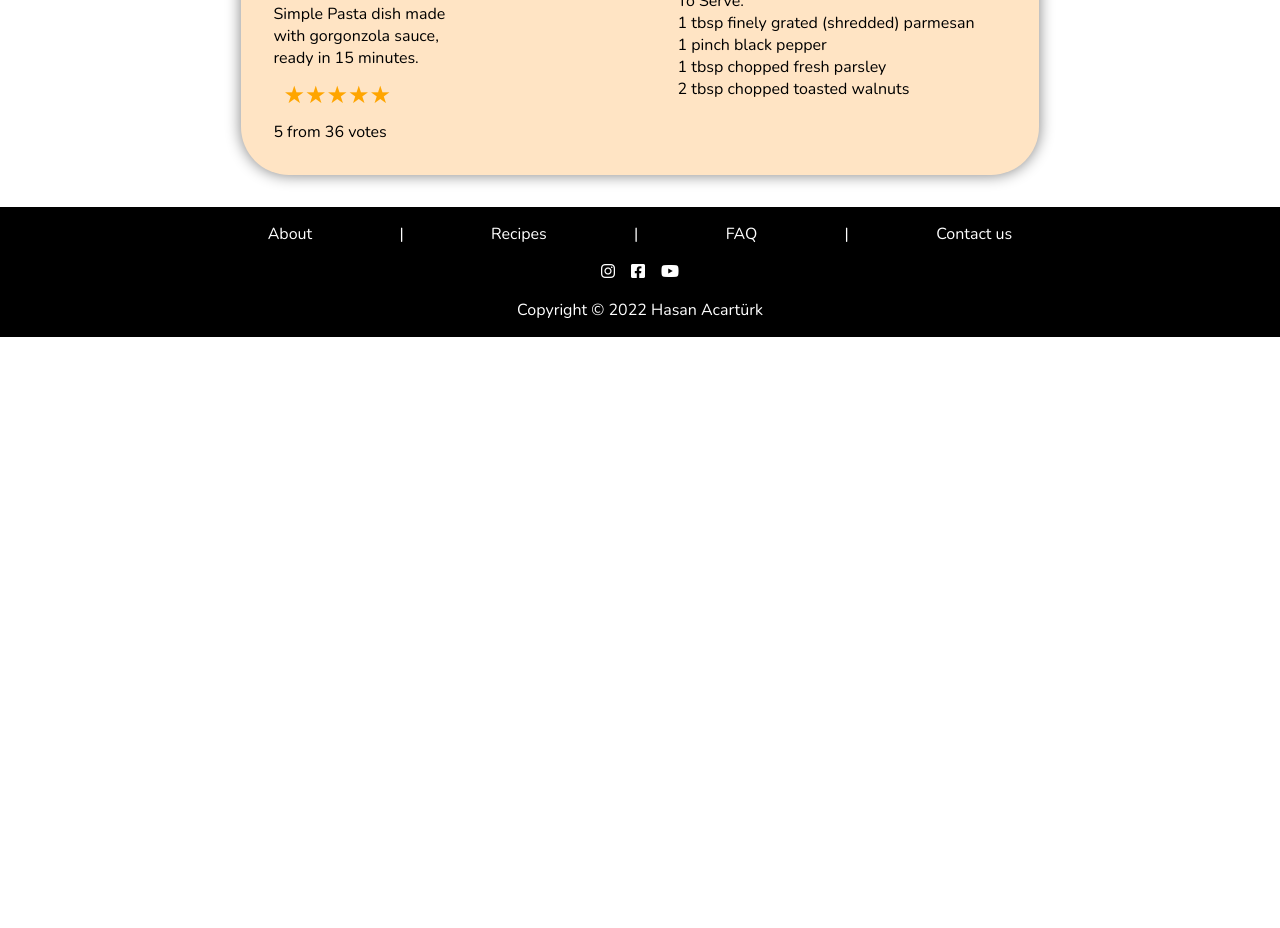
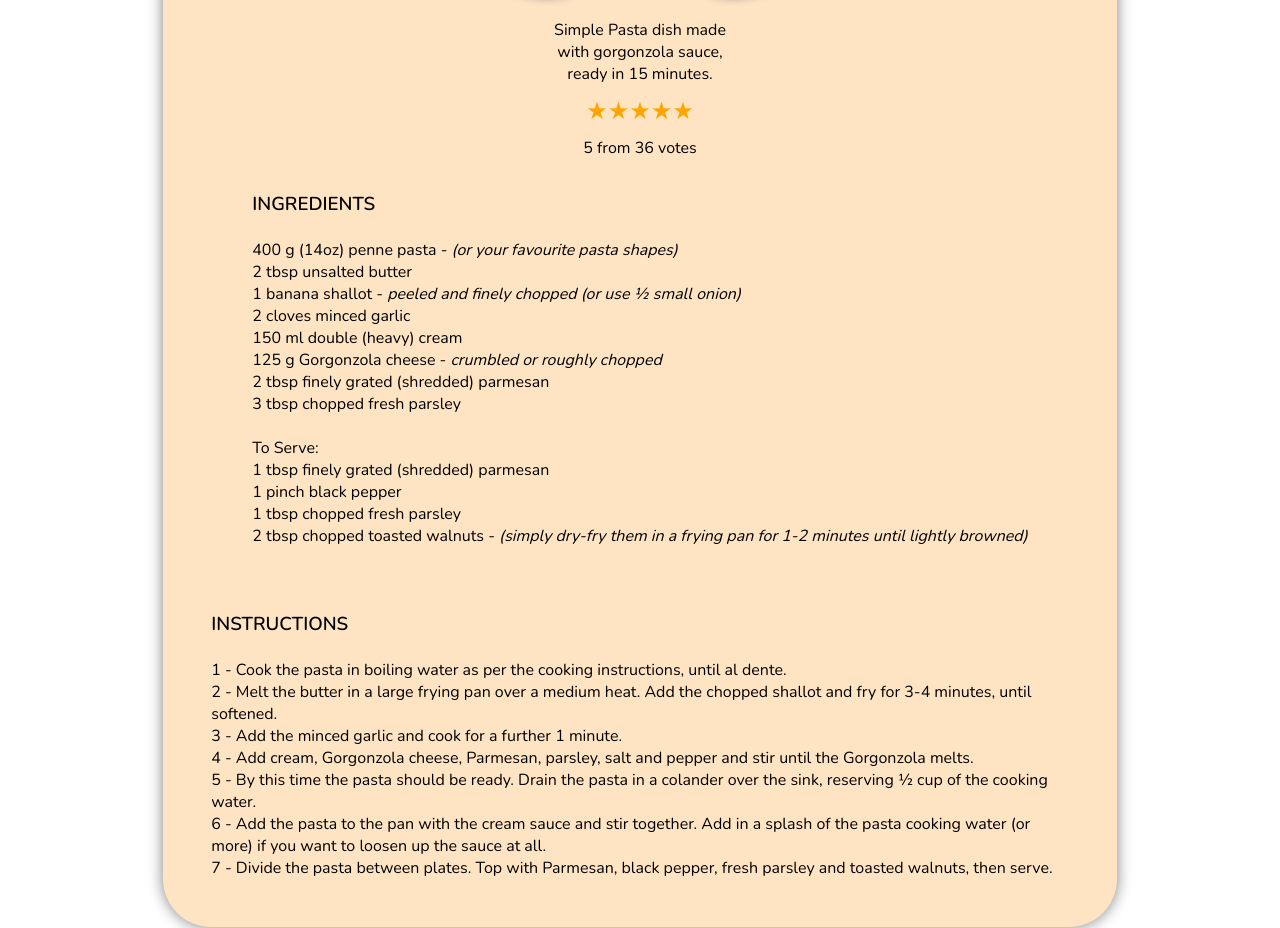
Before and after one commit to hsntrk/FE16-CR02-HasanAcartuerk, a plain HTML site: page recipes.html in a window 1280 px wide. Shown: the part 440-1368 px from the top of the page. Before the commit the page ends 800 px from the top, so only its background shows below. Drawn offline with nearby package versions, Linux system fonts and the light colour scheme.

Commit message:
added some text for recipes html and internal css styling

```diff
--- a/recipes.html
+++ b/recipes.html
@@ -19,7 +19,7 @@
     <style>
         .recipe-of-the-month {
             display: flex;
-            margin: 2rem;
+            margin: 4rem;
             font-family: 'Nunito', sans-serif;
             justify-content: center;
             text-align: left;
@@ -28,7 +28,11 @@
         .recipe-box {
             background-color: bisque;
             display: flex;
-            padding: 2rem;
+            flex-basis: 80%;
+            flex-direction: row;
+            flex-wrap: wrap;
+            justify-content: center;
+            padding: 1rem;
             align-items: center;
             border-radius: 3rem;
             box-shadow: gray 0 0 15px;
@@ -50,8 +54,13 @@
         }
 
         .menu-right,
-        .menu.left {
+        .menu.left,
+        .menu-bottom {
             padding: 2rem;
+        }
+
+        .menu-left {
+            text-align: center;
         }
 
         .select-pasta {
@@ -59,6 +68,13 @@
             padding: 10px;
             border-radius: 10%;
             color: white;
+        }
+
+        .menu-bottom {
+            /* justify-content: flex-end;
+            flex-wrap: wrap;
+            flex-direction: row;
+            align-items: flex-end; */
         }
     </style>
 </head>
@@ -105,19 +121,32 @@
             </div>
             <div class="menu-right">
                 <ul>
-                    <li>400 g (14oz) penne pasta</li>
+                    <h3>INGREDIENTS</h3><br>
+                    <li>400 g (14oz) penne pasta - <i>(or your favourite pasta shapes)</i></li>
                     <li>2 tbsp unsalted butter</li>
-                    <li>1 banana shallot</li>
+                    <li>1 banana shallot - <i>peeled and finely chopped (or use ½ small onion)</i></li>
                     <li>2 cloves minced garlic</li>
                     <li>150 ml double (heavy) cream</li>
-                    <li>125 g Gorgonzola cheese</li>
+                    <li>125 g Gorgonzola cheese - <i>crumbled or roughly chopped</i></li>
                     <li>2 tbsp finely grated (shredded) parmesan</li>
-                    <li>3 tbsp chopped fresh parsley</li>
+                    <li>3 tbsp chopped fresh parsley</li><br>
                     <li>To Serve:</li>
                     <li>1 tbsp finely grated (shredded) parmesan</li>
                     <li>1 pinch black pepper</li>
                     <li>1 tbsp chopped fresh parsley</li>
-                    <li>2 tbsp chopped toasted walnuts</li>
+                    <li>2 tbsp chopped toasted walnuts - <i>(simply dry-fry them in a frying pan for 1-2 minutes until lightly browned)</i></li>
+                </ul>
+            </div>
+            <div class="menu-bottom">
+                <ul>
+                    <h3>INSTRUCTIONS</h3><br>
+                    <li>1 - Cook the pasta in boiling water as per the cooking instructions, until al dente.</li>
+                    <li>2 - Melt the butter in a large frying pan over a medium heat. Add the chopped shallot and fry for 3-4 minutes, until softened.</li>
+                    <li>3 - Add the minced garlic and cook for a further 1 minute.</li>
+                    <li>4 - Add cream, Gorgonzola cheese, Parmesan, parsley, salt and pepper and stir until the Gorgonzola melts.</li>
+                    <li>5 - By this time the pasta should be ready. Drain the pasta in a colander over the sink, reserving ½ cup of the cooking water.</li>
+                    <li>6 - Add the pasta to the pan with the cream sauce and stir together. Add in a splash of the pasta cooking water (or more) if you want to loosen up the sauce at all.</li>
+                    <li>7 - Divide the pasta between plates. Top with Parmesan, black pepper, fresh parsley and toasted walnuts, then serve.</li>
                 </ul>
             </div>
         </div class="recipe-box">
```
